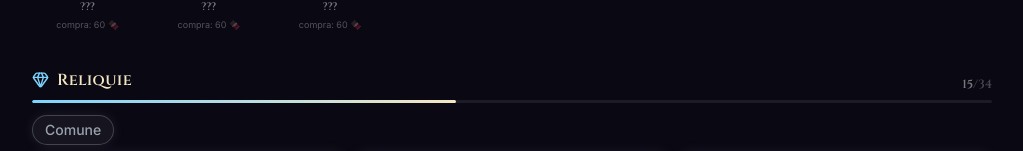
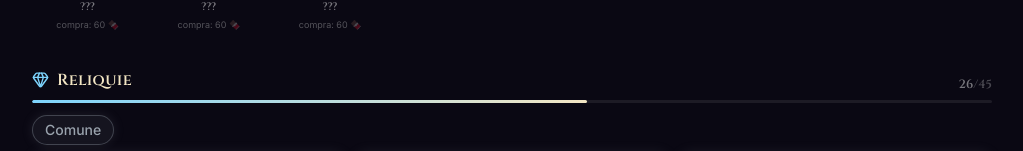
Before and after one commit to Franc4sso/harry-draft, a Next.js app: page /collection in a window 1280 px wide. Shown: the part 2351-2502 px from the top of the page, without its empty margins (128-1151 px from the left). Built offline with nearby package versions, Linux system fonts and the light colour scheme.

Commit message:
feat(relic): 11 new jokers — scaling/conditional/drawback archetypes

```diff
--- a/data/relics.ts
+++ b/data/relics.ts
@@ -64,6 +64,68 @@ export const RELICS: Relic[] = [
     desc: 'A ogni nemico sconfitto, +4% danno da veleno per il resto della run (max +100%).',
     scaling: { trigger: 'kill', stat: 'velenoMult', per: 0.04, cap: 1.0 },
   },
+  // --- Joker: scaling (nuovi trigger/stat, Task 8) ---
+  {
+    id: 'marcia-di-guerra', name: 'Marcia di Guerra', rarity: 'epica',
+    desc: 'A ogni turno di battaglia, +6 attacco per il resto della run (max +90).',
+    scaling: { trigger: 'turn', stat: 'attack', per: 6, cap: 90 },
+  },
+  {
+    id: 'fortezza-vivente', name: 'Fortezza Vivente', rarity: 'epica',
+    desc: 'A ogni battaglia vinta, +5 difesa per il resto della run (max +50).',
+    scaling: { trigger: 'battleWin', stat: 'defense', per: 5, cap: 50 },
+  },
+  {
+    id: 'vento-crescente', name: 'Vento Crescente', rarity: 'epica',
+    desc: 'A ogni battaglia vinta, +8 velocità per il resto della run (max +64).',
+    scaling: { trigger: 'battleWin', stat: 'speed', per: 8, cap: 64 },
+  },
+  {
+    id: 'eredita-dei-caduti', name: 'Eredità dei Caduti', rarity: 'epica',
+    desc: 'Per ogni mago caduto nella run, +18 attacco alla squadra (max +90).',
+    scaling: { trigger: 'allyDead', stat: 'attack', per: 18, cap: 90 },
+  },
+  // --- Joker: condizionali (when X then Y) ---
+  {
+    id: 'ultimo-baluardo', name: 'Ultimo Baluardo', rarity: 'epica',
+    desc: 'Se restano meno di 2 maghi vivi, +50% a tutte le statistiche.',
+    conditional: { when: { kind: 'teamSizeBelow', value: 2 }, then: { allPct: 0.5 } },
+  },
+  {
+    id: 'branco-ristretto', name: 'Branco Ristretto', rarity: 'epica',
+    desc: 'Se hai meno di 3 maghi vivi, +25 attacco e +25 difesa.',
+    conditional: { when: { kind: 'teamSizeBelow', value: 3 }, then: { atk: 25, def: 25 } },
+  },
+  // --- Joker: reattivi (trigger su evento -> applyStatus 'atkUp', vedi nota EffectSpec) ---
+  {
+    id: 'furia-morente', name: 'Furia Morente', rarity: 'epica',
+    desc: 'Quando un mago scende sotto il 40% di vita, guadagna +20 attacco (2 turni).',
+    triggers: [{ hook: 'onHpThreshold', threshold: 0.4,
+      effects: [{ kind: 'applyStatus', target: 'self', statusId: 'atkUp' }] }],
+  },
+  {
+    id: 'canto-del-cigno', name: 'Canto del Cigno', rarity: 'epica',
+    desc: 'Quando un alleato cade, la squadra viva guadagna +20 attacco (2 turni).',
+    triggers: [{ hook: 'onAllyDeath',
+      effects: [{ kind: 'applyStatus', target: 'ally', statusId: 'atkUp' }] }],
+  },
+  {
+    id: 'assalto-d-apertura', name: "Assalto d'Apertura", rarity: 'epica',
+    desc: 'Al primo turno, tutta la squadra guadagna +20 attacco (2 turni).',
+    triggers: [{ hook: 'onTurnStart', onlyTurn: 1,
+      effects: [{ kind: 'applyStatus', target: 'ally', statusId: 'atkUp' }] }],
+  },
+  // --- Joker: drawback (rischio/ricompensa) ---
+  {
+    id: 'patto-vorace', name: 'Patto Vorace', rarity: 'epica',
+    desc: '+40 attacco, ma -60 vita massima (cannone di vetro).',
+    bonus: { atk: 40 }, drawback: { hp: -60 },
+  },
+  {
+    id: 'sete-di-sangue', name: 'Sete di Sangue', rarity: 'epica',
+    desc: '+50 attacco, ma -6 rigenerazione (ti logori).',
+    bonus: { atk: 50 }, drawback: { regen: -6 },
+  },
 ]
 
 export const RELIC_BY_ID: Record<string, Relic> = Object.fromEntries(
@@ -74,5 +136,7 @@ export const RULE_BREAKING_RELIC_IDS: string[] = ['zanna-vorace', 'furia-inizial
 export const SCALING_RELIC_IDS: string[] = ['fame-vorace', 'collezionista-anime', 'marchio-vorace']
 export const JOKER_RELIC_IDS: string[] = [
   'fame-vorace', 'collezionista-anime', 'marchio-vorace',
-  // + new joker ids added in Task 8
+  'marcia-di-guerra', 'fortezza-vivente', 'vento-crescente', 'eredita-dei-caduti',
+  'ultimo-baluardo', 'branco-ristretto', 'furia-morente', 'canto-del-cigno',
+  'assalto-d-apertura', 'patto-vorace', 'sete-di-sangue',
 ]
--- a/data/unlocks.ts
+++ b/data/unlocks.ts
@@ -38,6 +38,9 @@ export const STARTER_RELICS: string[] = [
   'giratempo', 'mantello-invisibilita', 'mappa-malandrino', 'pozione-fortuna', 'bezoar', 'ricordatutto',
   'medaglione-serpeverde', 'diadema-corvonero', 'coppa-tassorosso', 'ampolla-veleno', 'sigillo-carnefice', 'diadema-corrotto',
   'fame-vorace', 'collezionista-anime', 'marchio-vorace',
+  'marcia-di-guerra', 'fortezza-vivente', 'vento-crescente', 'eredita-dei-caduti',
+  'ultimo-baluardo', 'branco-ristretto', 'furia-morente', 'canto-del-cigno',
+  'assalto-d-apertura', 'patto-vorace', 'sete-di-sangue',
 ]
 
 // Rarity-scaled unlock costs: rarer = pricier. Tier 1 (Leggendario) is the rarest
```
Also changed, not shown: 2 other files (tests, documents, lock files or other folders).
